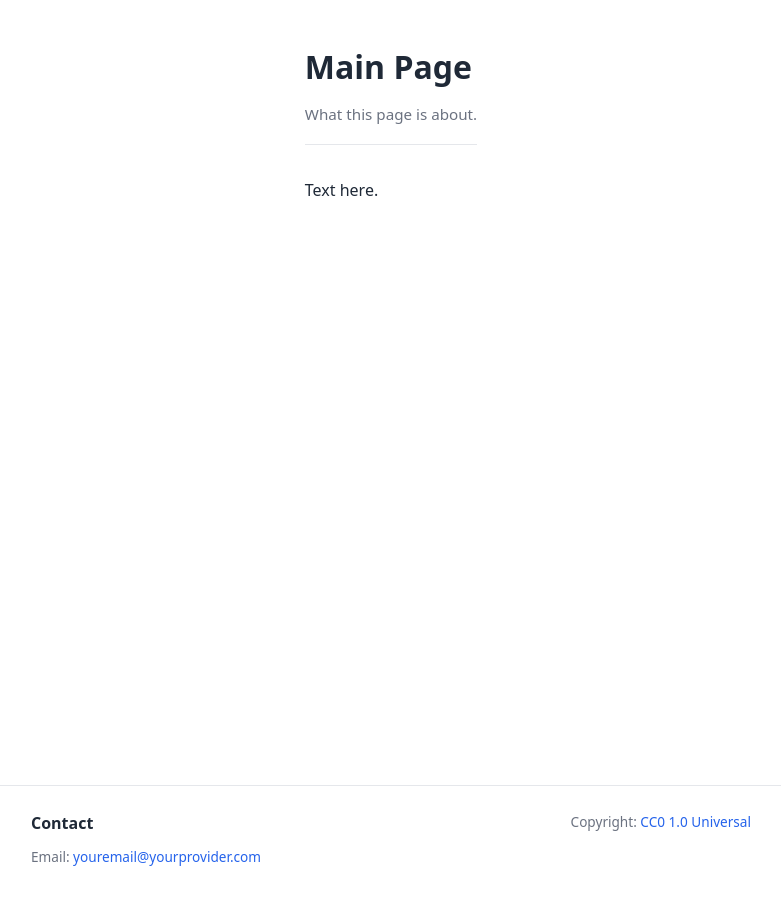
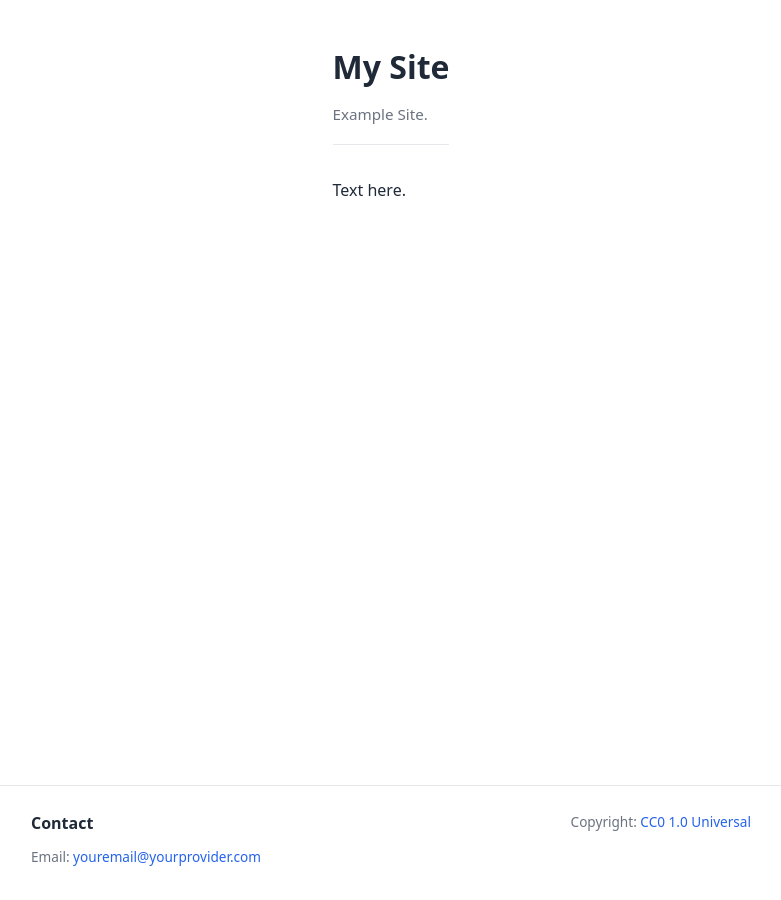
Before and after one commit to AnakamaTH/MD-Site-Template, a Jekyll site: the page built from index.md, in a window 1280 px wide. Shown: the whole page, without its empty margins (249-1030 px from the left). Built offline with Jekyll 4.4.1, drawn with Linux system fonts in a browser that asks for light colours.

Commit message:
Update index.md

```diff
--- a/index.md
+++ b/index.md
@@ -1,9 +1,8 @@
 ---
 permalink: /index.html
 layout: page
-description: "What this page is about."
-title: "Main Page"
-title_site: "Site Name"
+description: "Example Site."
+title: "My Site"
 
 # sections for the footer text
 contact_header: "Contact"
```
